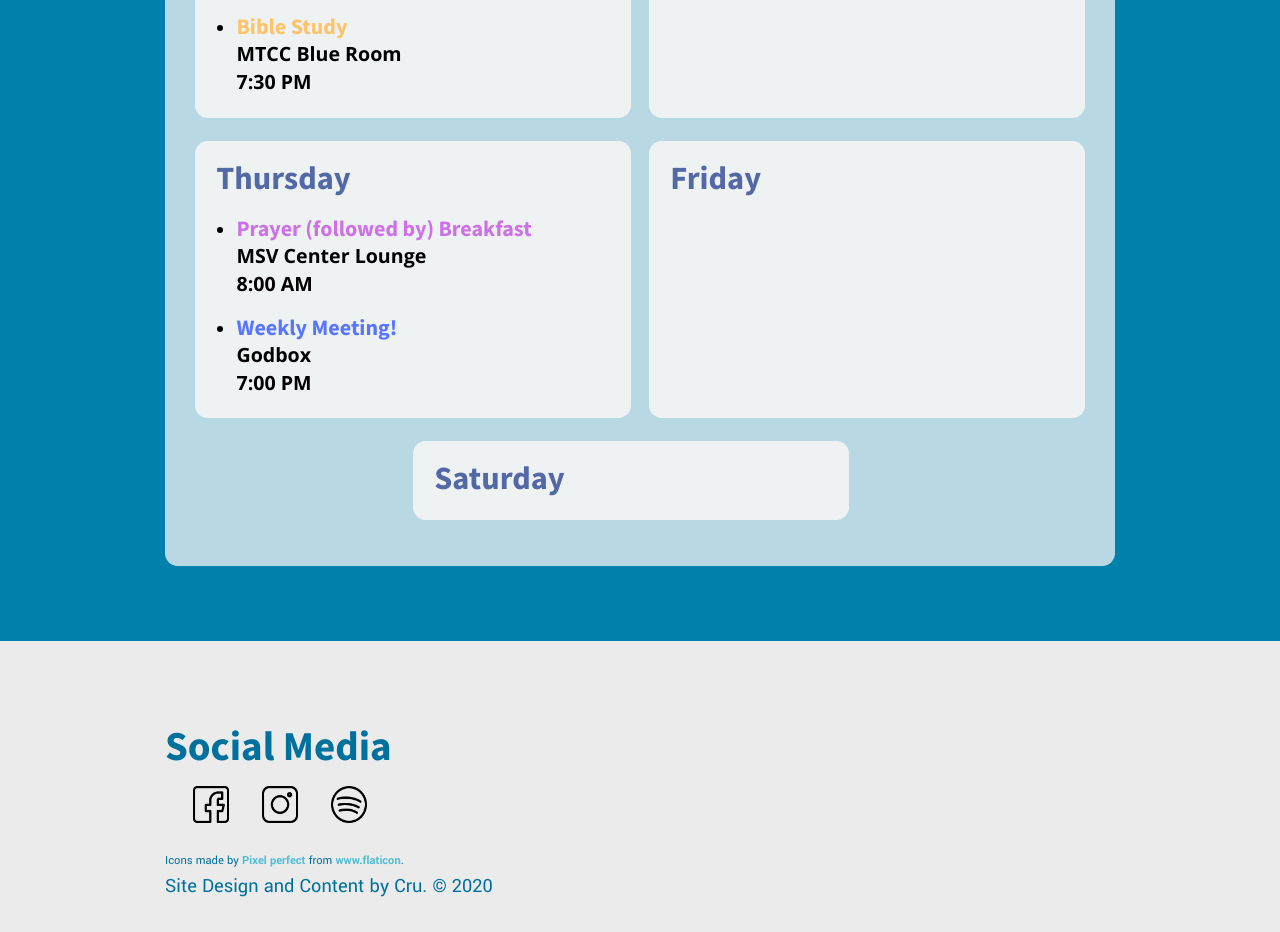
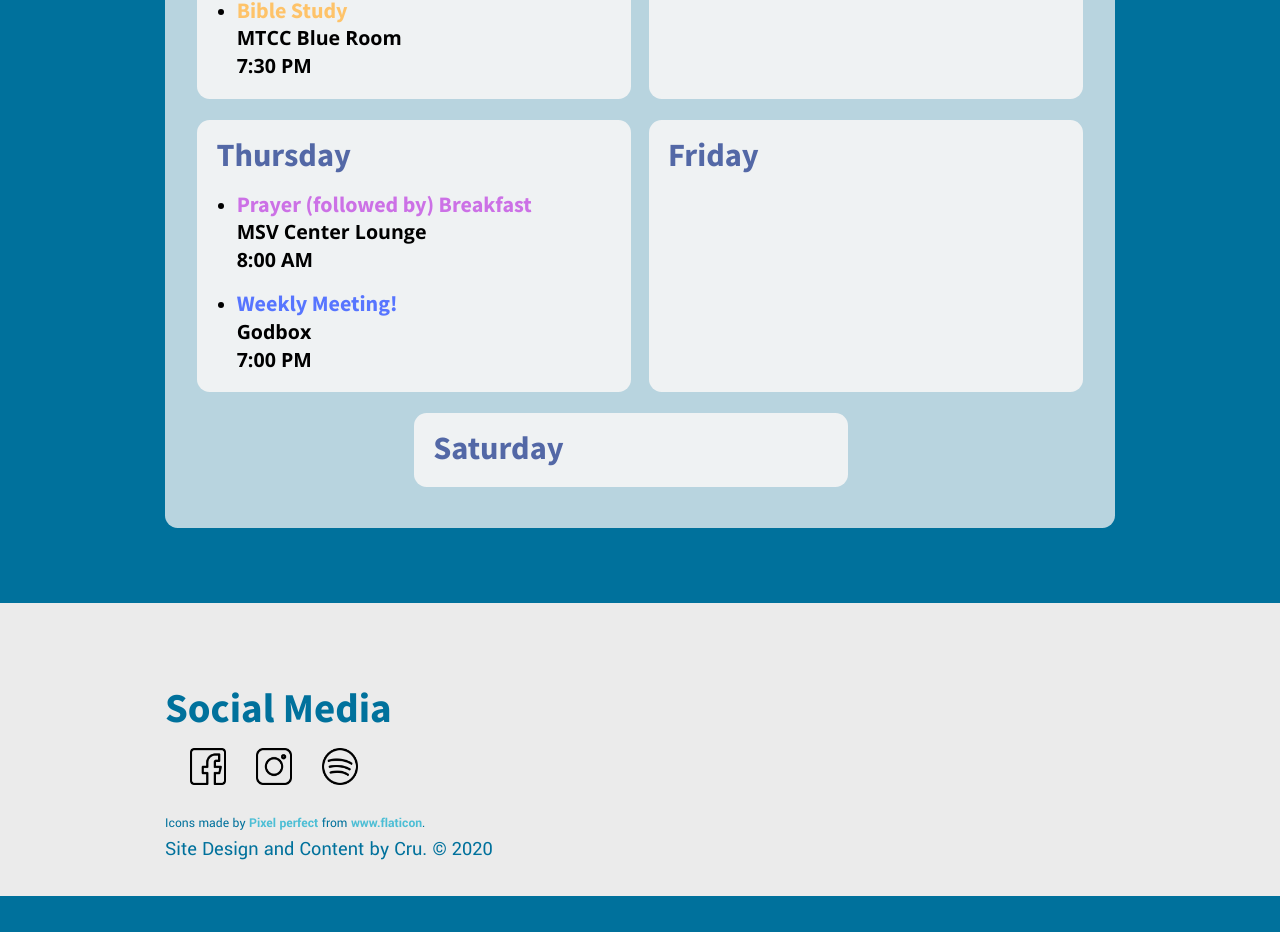
Before and after one commit to Xivius/Xivius.github.io, a plain HTML site: page weekly-schedule/index.html in a window 1280 px wide. Shown: the part 1268-2200 px from the top of the page. After the commit the page ends 2164 px from the top, so only its background shows below. Drawn offline with nearby package versions, Linux system fonts and the light colour scheme.

Commit message:
Change background color slightly as well as em --> rem inside all media queries

```diff
--- a/css/screen.css
+++ b/css/screen.css
@@ -10,7 +10,7 @@ a,abbr,acronym,address,applet,article,aside,audio,b,big,blockquote,body,canvas,c
 /* General CSS */
 
 html {
-  background-color: #0081AC; /* A Calm Blue */
+  background-color: #00719C; /* A Calm Blue */
   line-height: 175%;
   text-rendering: optimizeLegibility;
   -webkit-text-size-adjust: 100%;
@@ -64,7 +64,7 @@ figcaption {
 
 cite {
   display: block;
-  font-size: 0.688em; /* 10px */
+  font-size: 0.750em; /* 12px */
   margin-top: 1.125em; /* 18px */
 }
 
@@ -117,22 +117,22 @@ strong {
   font-weight: bold;
 }
 
-@media screen and (min-width: 28.313em) { /* 452px */
+@media screen and (min-width: 28.313rem) { /* 452px */
   body { /* Gradually increase font size between this screen range */
     font-size: 3.55vw;
   }
 }
 
-@media screen and (min-width: 31.750em) { /* 508px */
+@media screen and (min-width: 31.750rem) { /* 508px */
   body {
-    font-size: 1.125em; /* 18px */
+    font-size: 1.125rem; /* 18px */
   }
 }
 
-@media screen and (min-width: 63.188em) { /* 1011px */
+@media screen and (min-width: 63.188rem) { /* 1011px */
   /* Maximum allowed margins */
   header {
-    margin-top: 1.896em;
+    margin-top: 1.896rem;
   }
 }
 
@@ -188,7 +188,7 @@ strong {
 }
 
 /* Header Media Queries */
-@media screen and (min-width: 28.313em) { /* 452px */
+@media screen and (min-width: 28.313rem) { /* 452px */
   /* Set header to constant height to make responsive shift smoother */
   #header {
     height: 31.393em;
@@ -241,7 +241,7 @@ strong {
   }
 }
 
-@media screen and (min-width: 40.375em) { /* 646px */
+@media screen and (min-width: 40.375rem) { /* 646px */
   #navigation ul {
     grid-template-columns: repeat(auto-fit, 23.3333333333333%);
   }
@@ -266,10 +266,9 @@ strong {
   }
 }
 
-@media screen and (min-width: 63.188em) { /* 1011px */
+@media screen and (min-width: 63.188rem) { /* 1011px */
   /* Maximum allowed padding for clickable areas */
   #navigation a {
-    padding: 1.294em; /* for browsers that don't support rem units */
     padding: 1.424rem; /* 28.4667px */
   }
 }
@@ -335,7 +334,7 @@ strong {
 }
 
 /* Weekly Schedule Media Queries */
-@media screen and (min-width: 40.375em) { /* 646px */
+@media screen and (min-width: 40.375rem) { /* 646px */
   .schedule {
     display: flex;
     flex-wrap: wrap;
@@ -354,15 +353,15 @@ strong {
   }
 }
 
-@media screen and (min-width: 63.188em) { /* 1011px */
+@media screen and (min-width: 63.188rem) { /* 1011px */
   /* Establish max padding and margins for values using vw unit */
   .schedule {
-    padding: 1.264em; /* 20.2167px */
+    padding: 1.264rem; /* 20.2167px */
   }
 
   .day {
-    margin-bottom: 1.264em; /* 20.2167px */
-    padding: 1.186em; /* 18.9833px */
+    margin-bottom: 1.264rem; /* 20.2167px */
+    padding: 1.186rem; /* 18.9833px */
   }
 }
 
@@ -451,7 +450,7 @@ strong {
 
 @media screen and (min-width: 13rem) { /* 208px */
   .icons li {
-    margin-left: 1.55em; /* 52px */
+    margin-left: 1.55rem; /* 24px */
     margin-right: 0;
   }
 }
```
